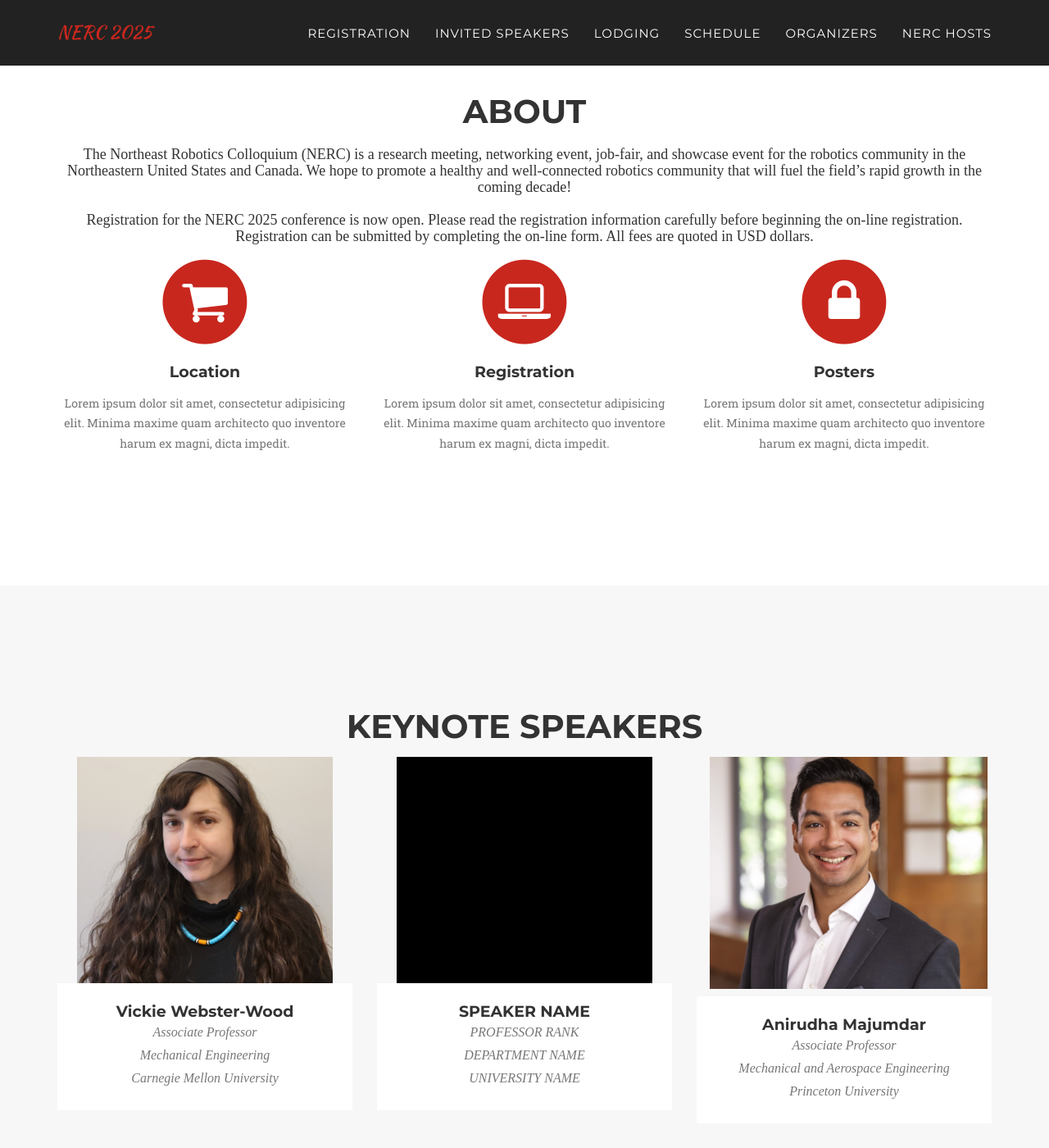
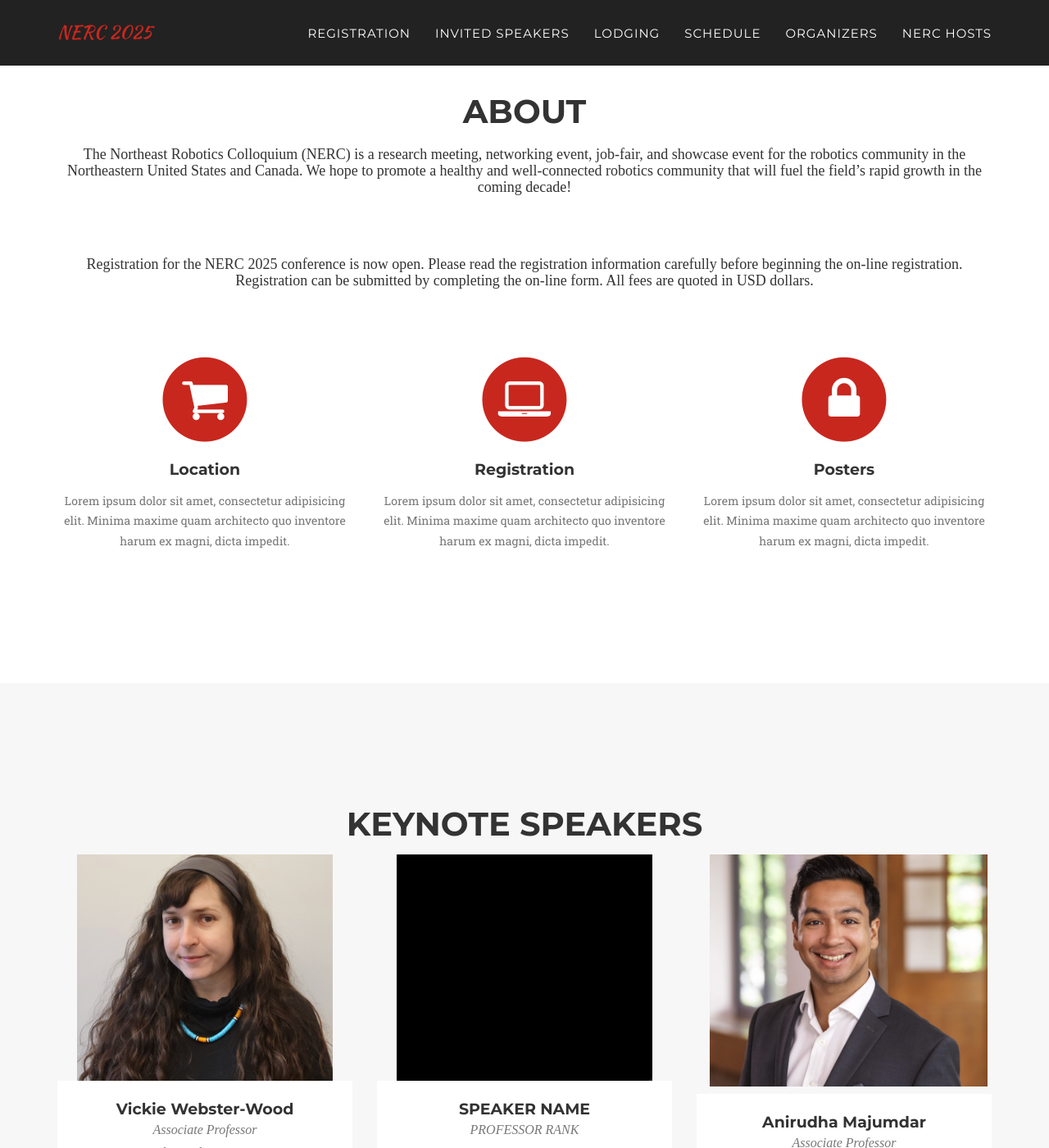
Before and after one commit to Cornell-Tech-AIRLab/cornell2025.nerc.io, a Jekyll site: the page built from index.html, in a window 1280 px wide and 1400 px high, scrolled down 801 px. Shown: the whole window at 82% size. Built offline with Jekyll 4.4.1, drawn with Linux system fonts in a browser that asks for light colours; some web fonts are replaced; some of the changed text lies outside the part shown.

Commit message:
test paragraph

```diff
--- a/_includes/css/agency.css
+++ b/_includes/css/agency.css
@@ -335,7 +335,7 @@ section h2.section-heading {
 }
 
 section h3.section-subheading {
-    margin-bottom: 10px;
+    margin-bottom: 75px;
     text-transform: none;
     font-family: {{ site.data.template.font.secondary }};
     font-size: 18px;
--- a/_includes/lodging.html
+++ b/_includes/lodging.html
@@ -6,7 +6,6 @@
                     <h2 class="section-heading">Lodging</h2>
                     <h3 class="section-subheading">There are multiple options for lodging in Ithaca, NY. The links will lead you to the respective on- and off-campus lodging options.</h3>
                 </div>
-                <h3 class="section-subheading">There are multiple options for lodging in Ithaca, NY. The links will lead you to the respective on- and off-campus lodging options.</h3>
                 <ul style="font-family: 'Times New Roman', Times, serif; font-size: 18px;">
                     <li><a href="https://statlerhotel.cornell.edu/">Statler Hotel</a> is located in the heart of Cornell’s campus, the Statler is an innovative leader in hospitality.</li>
                     <li><a href="https://www.bestwestern.com/en_US/book/hotels-in-ithaca/best-western-university-inn/propertyCode.33065.html">Best Western University Inn</a> is located in the heart of downtown along the Ithaca Commons, enjoy access to restaurants, shops, and entertainment.  Ride TCAT Bus #10 from the Seneca Street Parking Garage for easy access to campus.</li>
```
Also changed, not shown: other parts of _includes/lodging.html (+1 -0 lines).
